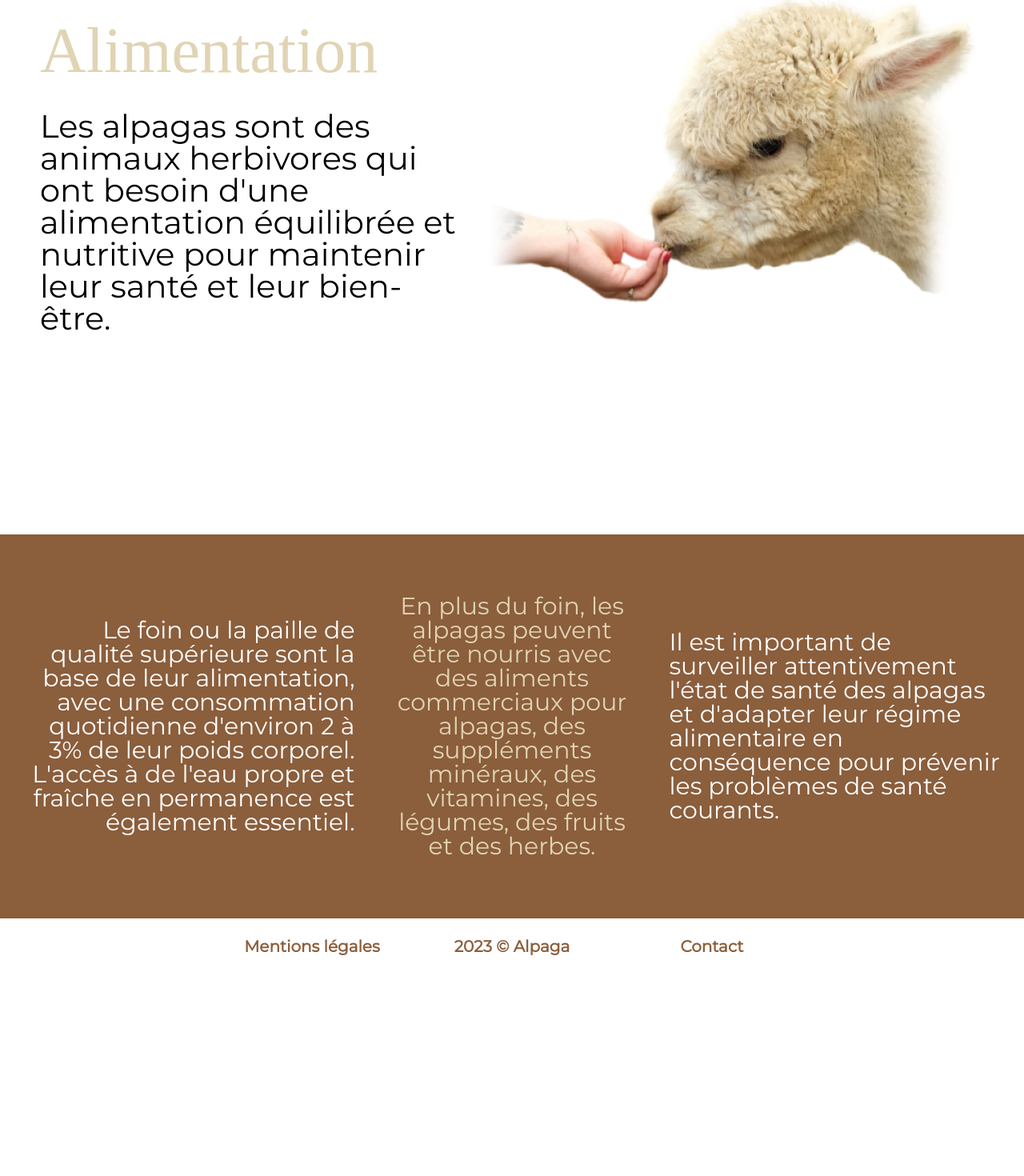
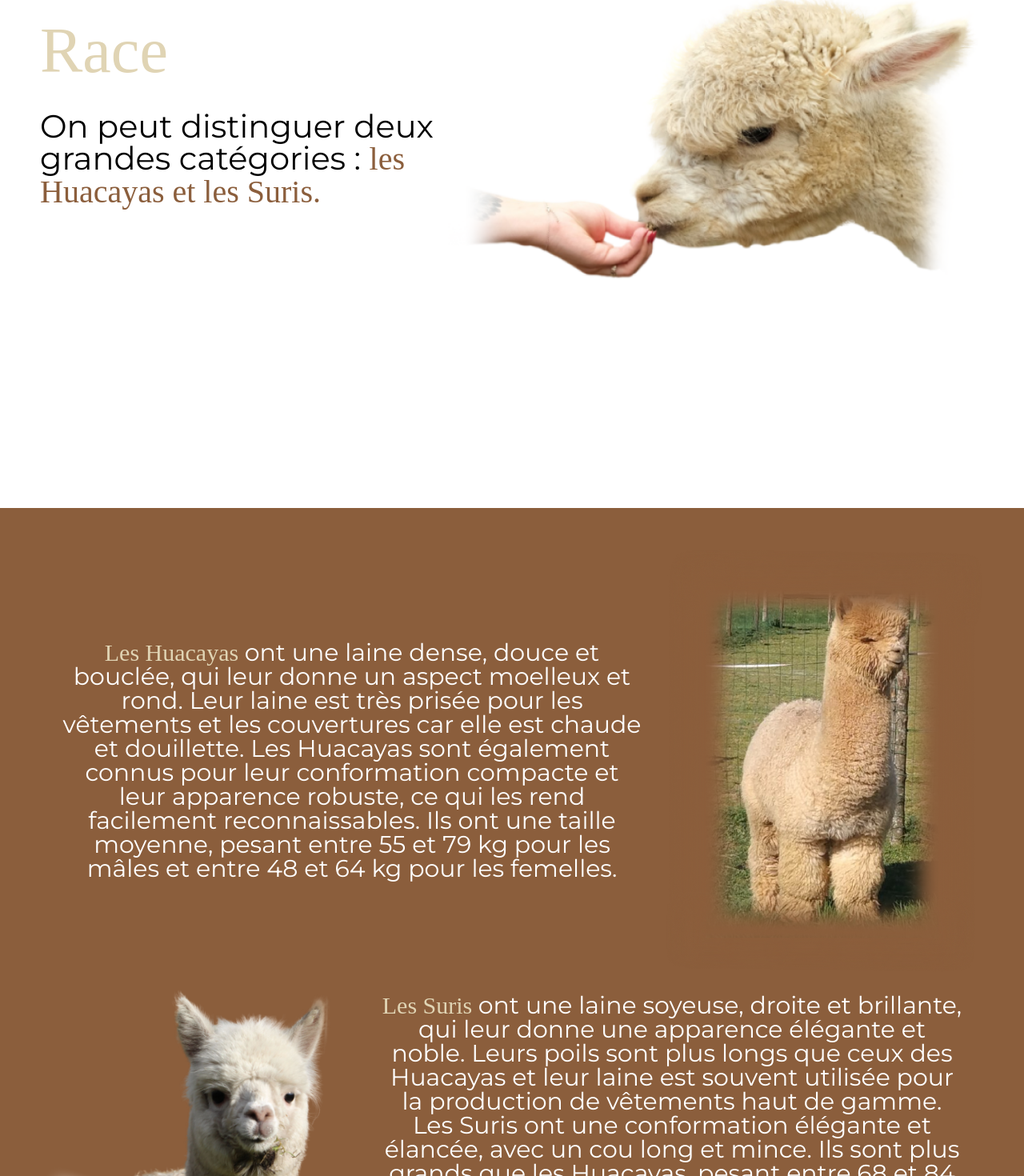
Before and after one commit to julien382/Alpaga, a React (Create React App) app: page /race in a window 1280 px wide. Shown: the part 227-1697 px from the top of the page at 80% size. Before the commit the page ends 1445 px from the top, so only its background shows below. Built offline with nearby package versions, Linux system fonts and the light colour scheme; a web font is replaced by a local one.

Commit message:
create page race

```diff
--- a/src/components/App.js
+++ b/src/components/App.js
@@ -11,6 +11,7 @@ import Error from "../pages/Error/Error";
 import Alpaga from "../pages/Alpaga/Alpaga";
 import Lama from "../pages/Lama/Lama";
 import Alimentation from "../pages/Alimentation/Alimentation";
+import Race from "../pages/Race/Race";
 import Production from "../pages/Production/Production";
 
 function App() {
@@ -21,7 +22,7 @@ function App() {
       <Routes>
         <Route path="/" element={<Alpaga />} />
         <Route path="/alimentation" element={<Alimentation />} />
-        <Route path="/race" element={<Alimentation />} />
+        <Route path="/race" element={<Race />} />
         <Route path="/elevage" element={<Alimentation />} />
         <Route path="/production" element={<Production />} />
         <Route path="/*" element={<Error />} />
--- /dev/null
+++ b/src/pages/Race/Race.css
@@ -0,0 +1,86 @@
+.part1_race{
+    display: flex;
+    justify-content: space-between;
+    margin-top: 50px;
+    margin-bottom: 250px;
+}
+
+.alpagaMainRace{
+    width: 800px;
+    transition: transform 0.5s ease;
+    margin-top: 50px;
+    margin-right: 50px;
+}
+
+.alpagaMainRace:hover{
+    transform: scale(1.1);
+}
+
+.partTexteRace{
+    margin-top: 100px;
+    margin-left: 50px;
+    width: 600px;
+}
+
+.titleRace{
+    font-size: 80px;
+    margin-bottom: 35px;
+}
+
+.paragrapheTitleRace{
+    font-size: 40px;
+    animation: slide-inText 2s ease forwards;
+}
+
+/* --- part2 --- */
+.part2_race{
+    background-color: #8B5E3C;
+    padding: 50px;
+}
+
+.containerHuacanyas{
+    display: flex;
+    justify-content: space-between;
+    align-items: center;
+}
+
+.part2_race_Paragraphe1{
+    text-align: center;
+    color: white;
+    font-size: 30px;
+    width: 800px;
+    margin: 25px;
+}
+
+.containerSuris{
+    display: flex;
+    justify-content: space-between;
+    align-content: center;
+}
+
+.alpagaHuacanyas{
+    width: 400px;
+}
+
+.alpagaSuris{
+    width: 400px;
+}
+
+.part2_race_Paragraphe2{
+    text-align: center;
+    color: white;
+    font-size: 30px;
+    width: 800px;
+    margin: 25px;
+}
+
+@keyframes slide-inText {
+    0% {
+      transform: translateX(0%);
+      opacity: 0;
+    }
+    100% {
+      transform: translateX(0%);
+      opacity: 1;
+    }
+}
--- /dev/null
+++ b/src/pages/Race/Race.jsx
@@ -0,0 +1,32 @@
+import './Race.css'
+import alpagaMain from "../../assets/alpagaAlimentation.png";
+import alpagaHuacanyas from "../../assets/alpagaBrown.png";
+import alpagaSuris from "../../assets/mainAlpaga.png";
+
+const Race = () => {
+
+
+    return (
+        <div className='race'>
+            <div className='part1_race'>
+                <div className='partTexteRace'>
+                    <h1 className='titleRace font color1'>Race</h1>
+                    <p className='paragrapheTitleRace'>On peut distinguer deux grandes catégories : <span className='font color2'>les Huacayas et les Suris. </span> </p>
+                </div>
+                <img className='alpagaMainRace' src={alpagaMain} alt="alpagaMain" />
+            </div>
+            <div className='part2_race'>
+                <div className='containerHuacanyas'>
+                    <p className='part2_race_Paragraphe1'><span className='font color1'>Les Huacayas </span> ont une laine dense, douce et bouclée, qui leur donne un aspect moelleux et rond. Leur laine est très prisée pour les vêtements et les couvertures car elle est chaude et douillette. Les Huacayas sont également connus pour leur conformation compacte et leur apparence robuste, ce qui les rend facilement reconnaissables. Ils ont une taille moyenne, pesant entre 55 et 79 kg pour les mâles et entre 48 et 64 kg pour les femelles.</p>
+                    <img className='alpagaHuacanyas' src={alpagaHuacanyas} alt="alpagaHuacanyas" />
+                </div>
+                <div className='containerSuris'>
+                    <img className='alpagaSuris' src={alpagaSuris} alt="alpagaSuris" />
+                    <p className='part2_race_Paragraphe2'><span className='font color1'>Les Suris </span> ont une laine soyeuse, droite et brillante, qui leur donne une apparence élégante et noble. Leurs poils sont plus longs que ceux des Huacayas et leur laine est souvent utilisée pour la production de vêtements haut de gamme. Les Suris ont une conformation élégante et élancée, avec un cou long et mince. Ils sont plus grands que les Huacayas, pesant entre 68 et 84 kg pour les mâles et entre 50 et 64 kg pour les femelles.</p>
+                </div>
+            </div>
+        </div>
+    )
+}
+
+export default Race
```
